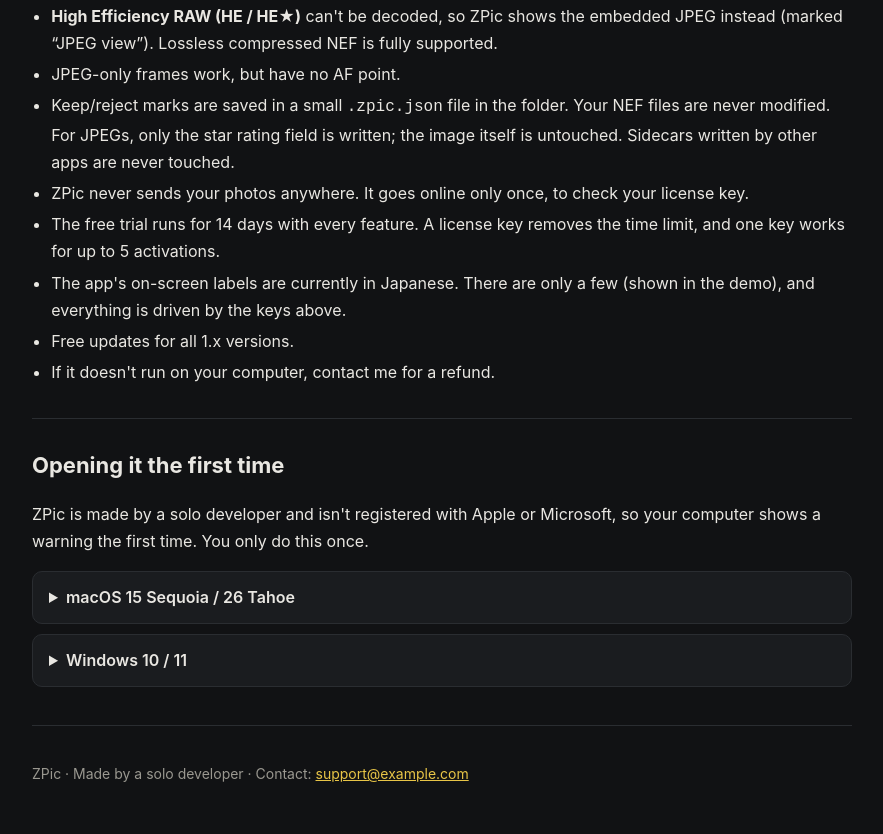
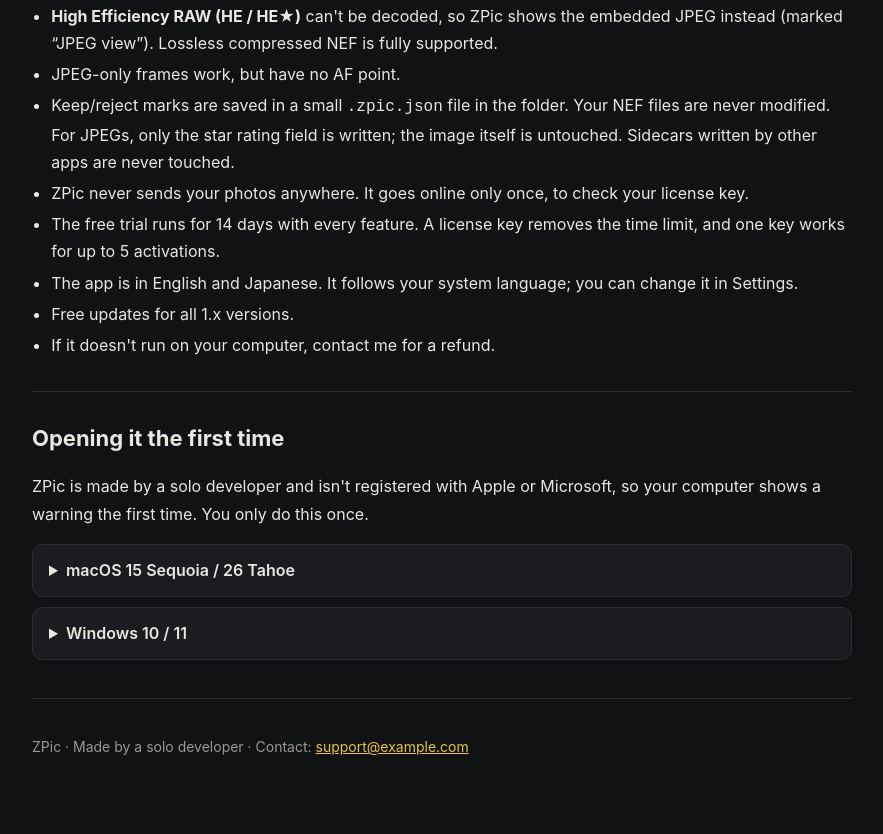
Before and after one commit to nekoroko/nekoroko.github.io, a plain HTML site: page zpic/index.html in a window 1280 px wide. Shown: the part 2616-3450 px from the top of the page, without its empty margins (198-1081 px from the left). After the commit the page ends 3423 px from the top, so only its background shows below. Drawn offline with Linux system fonts and the light colour scheme.

Commit message:
ZPic: 英語対応したので「画面は日本語」の注記を差し替え
Co-Authored-By: Claude Opus 5.5 <noreply@anthropic.com>
Claude-Session: https://claude.ai/code/session_01LJRCowGmG8pbYPBdZBDs87

```diff
--- a/zpic/index.html
+++ b/zpic/index.html
@@ -71,7 +71,7 @@
     <li>Keep/reject marks are saved in a small <code>.zpic.json</code> file in the folder. Your NEF files are never modified. For JPEGs, only the star rating field is written; the image itself is untouched. Sidecars written by other apps are never touched.</li>
     <li>ZPic never sends your photos anywhere. It goes online only once, to check your license key.</li>
     <li>The free trial runs for 14 days with every feature. A license key removes the time limit, and one key works for up to 5 activations.</li>
-    <li>The app's on-screen labels are currently in Japanese. There are only a few (shown in the demo), and everything is driven by the keys above.</li>
+    <li>The app is in English and Japanese. It follows your system language; you can change it in Settings.</li>
     <li>Free updates for all 1.x versions.</li>
     <li>If it doesn't run on your computer, contact me for a refund.</li>
   </ul>
```
